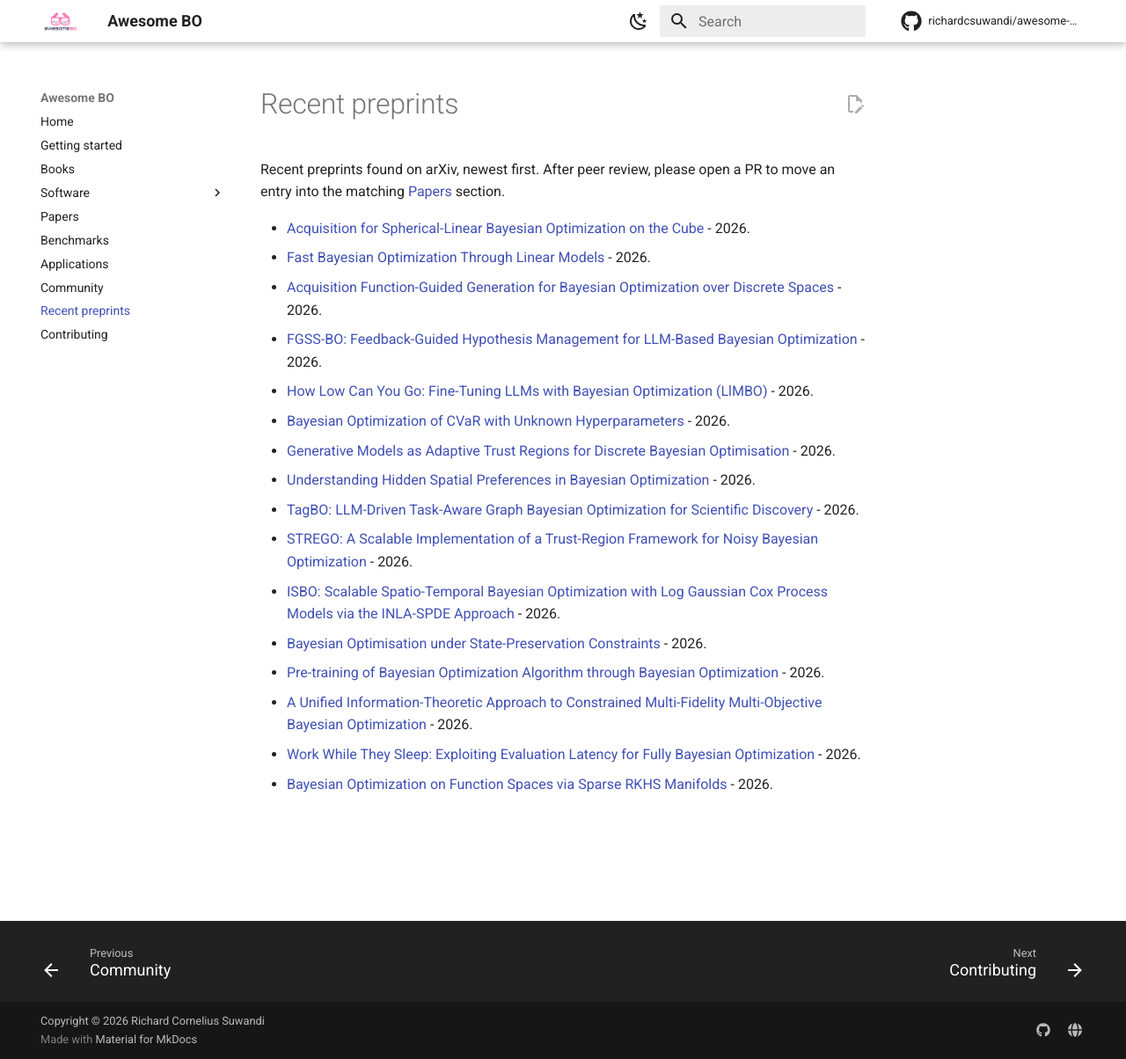
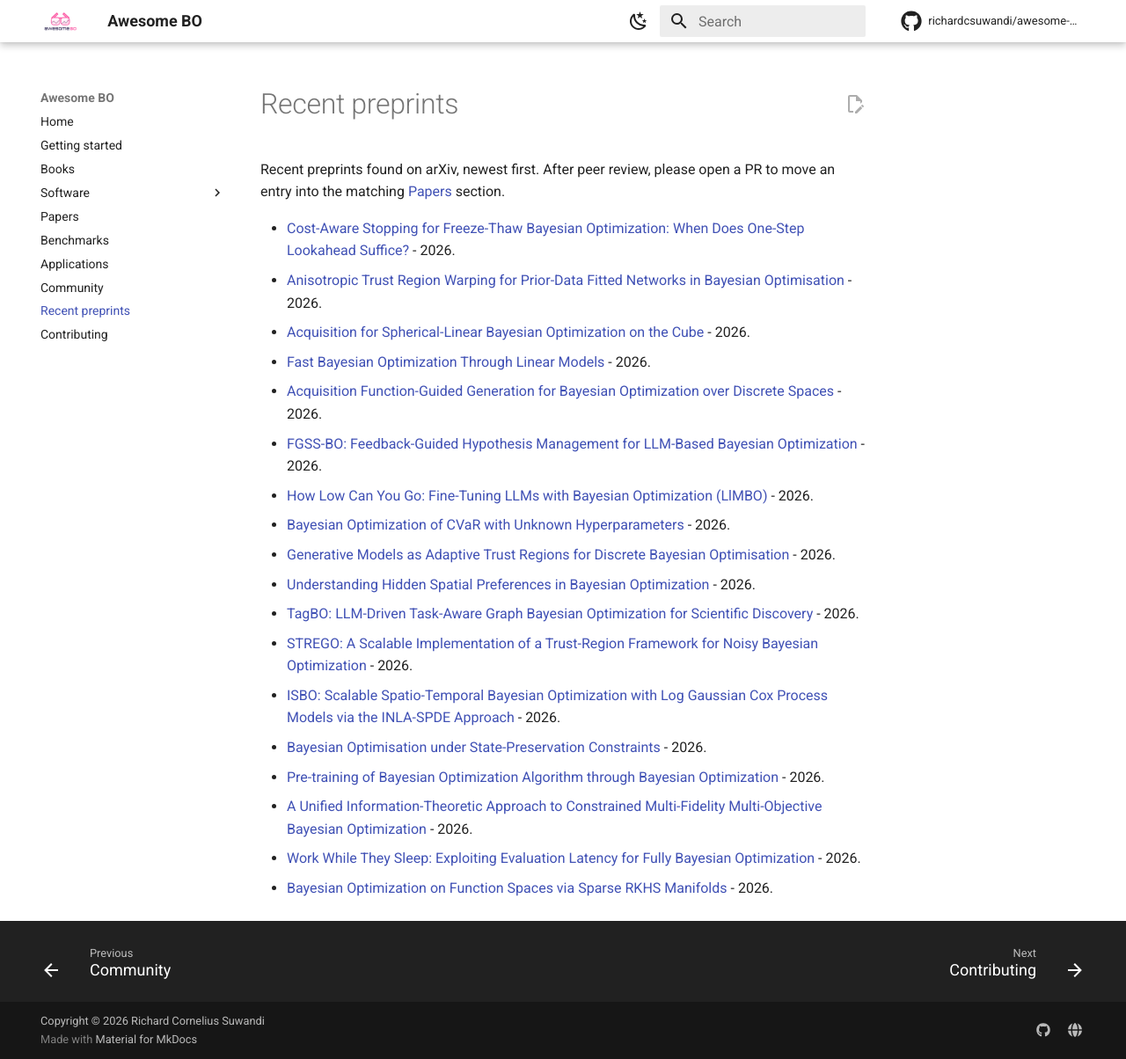
Before and after one commit to richardcsuwandi/awesome-bo, an MkDocs documentation site: the page built from docs/preprints.md, in a window 1280 px wide and 1204 px high. Shown: the whole window at 88% size. Built offline with MkDocs 1.6.1 and Material for MkDocs 9.7.7, drawn with Linux system fonts in a browser that asks for light colours; comment, search, counter and statistics services are not loaded.

Commit message:
Weekly preprint suggestions (#14)
Add Cost-Aware Stopping for Freeze-Thaw BO (2610.42085) and Anisotropic Trust Region Warping for PFNs in BO (2610.37737). Application-only papers dropped.

```diff
--- a/docs/preprints.md
+++ b/docs/preprints.md
@@ -2,6 +2,8 @@
 
 Recent preprints found on arXiv, newest first. After peer review, please open a PR to move an entry into the matching [Papers](papers.md) section.
 
+- [Cost-Aware Stopping for Freeze-Thaw Bayesian Optimization: When Does One-Step Lookahead Suffice?](https://arxiv.org/abs/2610.42085) - 2026.
+- [Anisotropic Trust Region Warping for Prior-Data Fitted Networks in Bayesian Optimisation](https://arxiv.org/abs/2610.37737) - 2026.
 - [Acquisition for Spherical-Linear Bayesian Optimization on the Cube](https://arxiv.org/abs/2610.32628) - 2026.
 - [Fast Bayesian Optimization Through Linear Models](https://arxiv.org/abs/2610.29580) - 2026.
 - [Acquisition Function-Guided Generation for Bayesian Optimization over Discrete Spaces](https://arxiv.org/abs/2610.22763) - 2026.
```
Also changed, not shown: README.md (+2 -0 lines).
